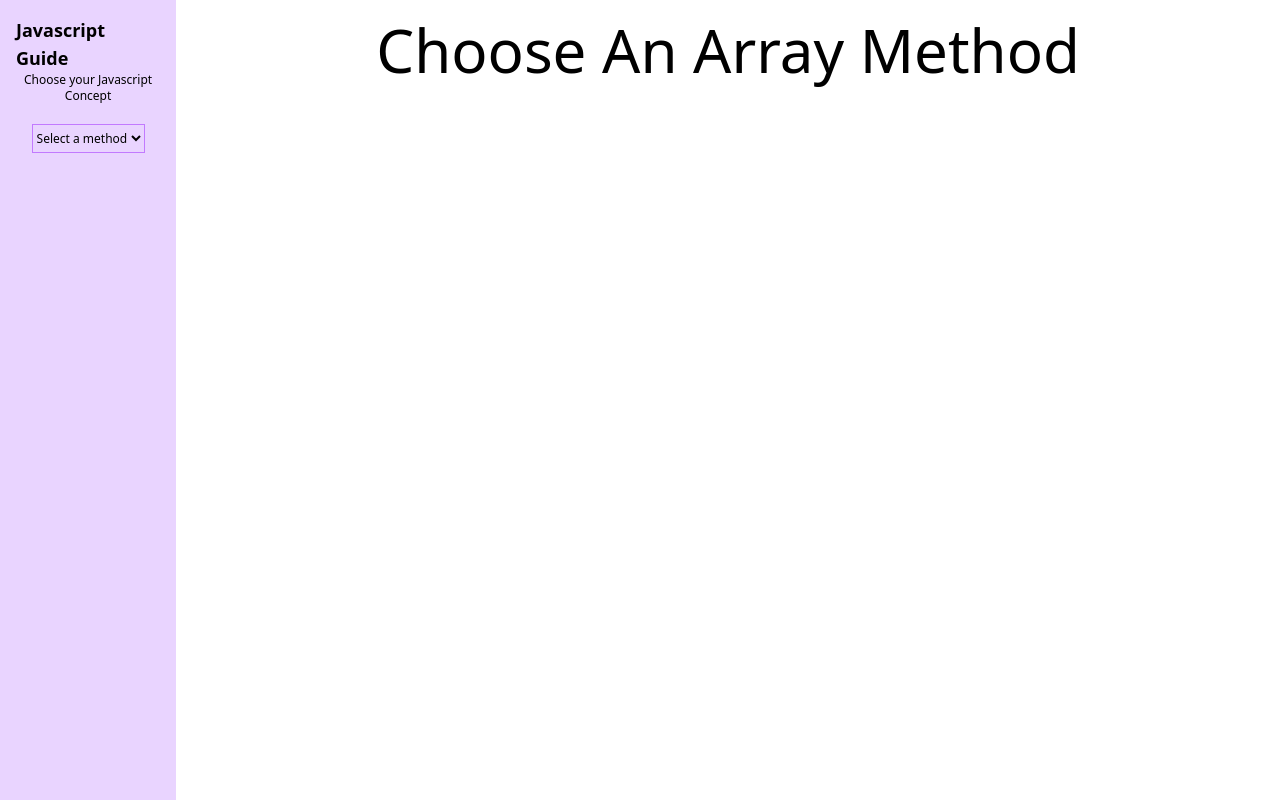
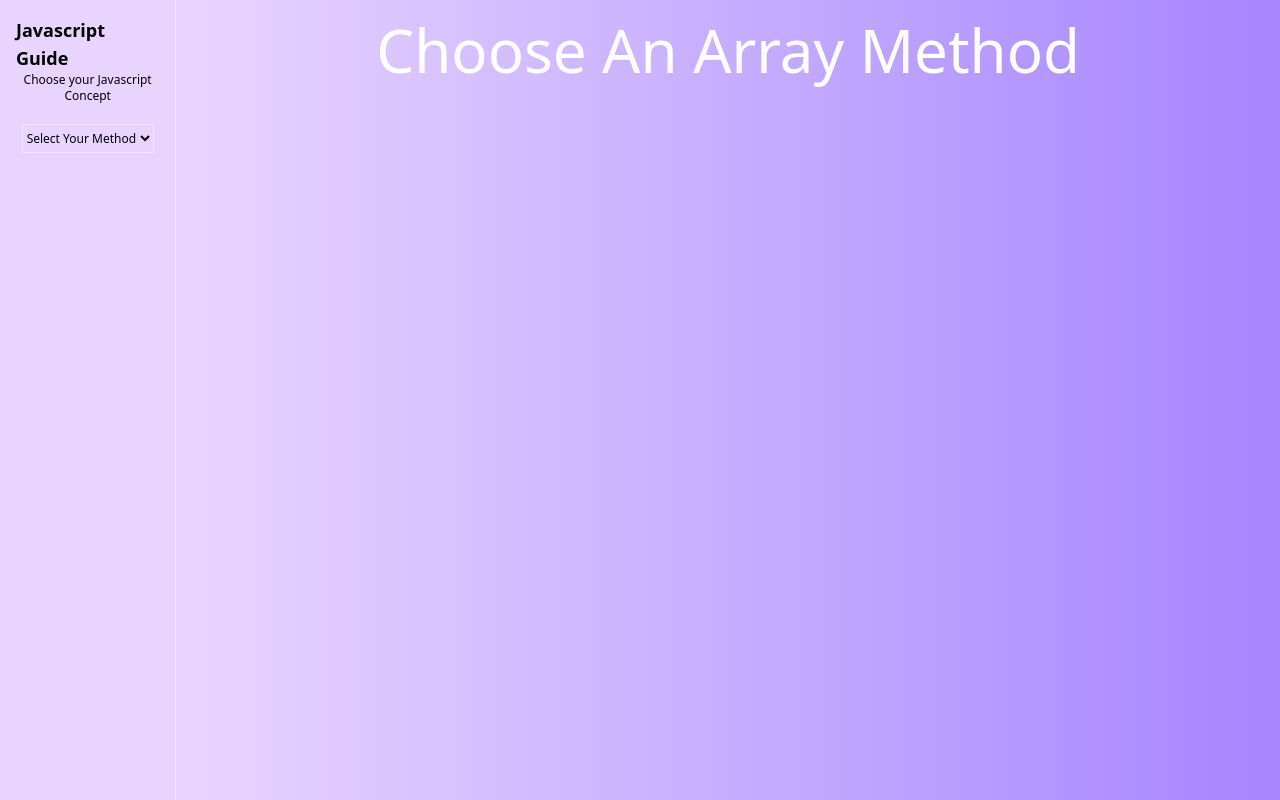
Before and after one commit to Slimboyfat-1979/javascript-tutorial, a Vue app: page / in a window 1280 px wide. Built offline with nearby package versions, Linux system fonts and the light colour scheme.

Commit message:
Changed UX layout and refactored store

```diff
--- a/src/App.vue
+++ b/src/App.vue
@@ -3,32 +3,21 @@ import { onMounted, provide, ref } from 'vue'
 import { mainStore } from './stores/main'
 import Sidebar from '@/components/SideBar.vue'
 
-interface ArrayMethod {
-  id: number
-  name: string
-  category: string
-  description: string
-}
-
 const store = mainStore()
-const arrayMethods = ref<ArrayMethod[]>([])
 
 onMounted(async () => {
   const res = await fetch('arrayMethods.json')
   const data = await res.json()
-  arrayMethods.value = data
+  store.addArrayMethodList(data);
 })
 
-provide('arrayMethods', arrayMethods)
-
-// const selectedMethod = ref<string | null>(null);
 const selectedMethod = store.getMethod()
 </script>
 
 <template>
   <div class="flex">
     <Sidebar />
-    <div class="text-center w-full p-5 text-6xl">
+    <div class="text-center w-full p-5 text-6xl bg-linear-to-r from-purple-200 to-violet-400 text-white">
       <h1 v-if="!selectedMethod">Choose An Array Method</h1>
       <h1 v-else="selectedMethod">Working With {{ selectedMethod.toUpperCase() }}</h1>
     </div>
--- a/src/components/Concepts.vue
+++ b/src/components/Concepts.vue
@@ -1,36 +1,36 @@
 <template>
-    <div class="mt-5">
+   <div class="mt-5" v-if="store.arrayMethodsList.length">
+    <select name="" id="" class="text-xs py-1 border border-purple-100">
+        <option value="">Select Your Method</option>
+        <option v-for="method in store.arrayMethodsList" :key="method.id" value="">{{ method.name }}</option>
+    </select>
+   </div>
+
+</template>
+
+<script setup lang="ts">
+import { mainStore } from '../stores/main';
+
+const store = mainStore();
+// const initialSelect = ref(false)
+
+
+
+
+</script>
+
+    <!-- <div class="mt-5">
         <select @change="selectMethod($event)" name="" id="" class="text-xs py-1 border border-purple-400 ">
             <option disabled selected value="">Select a method</option>
             <option v-for="method in arrayMethods" :value="method.id" :key="method.id">{{  method.name ?? ' ' }}</option>
         </select>
-    </div>
-</template>
+    </div> -->
+<!--
+    // const selectMethod = function(event: Event) {
+//     initialSelect.value = true;
+//     const target = event.target as HTMLSelectElement;
+//     const selectedText = target.options[target.selectedIndex]?.text;
+//     console.log(typeof selectedText);
+//     store.addArraymethod(selectedText ?? '')
 
-<script setup lang="ts">
-import {inject, type Ref, ref} from 'vue';
-import { mainStore } from '../stores/main';
-
-const store = mainStore();
-const initialSelect = ref(false)
-
-interface ArrayMethod {
-    id: number,
-    name: string,
-    category: string,
-    description: string
-}
-
-const arrayMethods = inject<Ref<ArrayMethod[]>>('arrayMethods');
-
-const selectMethod = function(event: Event) {
-    initialSelect.value = true;
-    const target = event.target as HTMLSelectElement;
-    const selectedText = target.options[target.selectedIndex]?.text;
-    console.log(typeof selectedText);
-    store.addArraymethod(selectedText ?? '')
-
-}
-
-
-</script>
+// } -->
--- a/src/components/SideBar.vue
+++ b/src/components/SideBar.vue
@@ -1,7 +1,7 @@
 
 <template>
   <div
-    class="p-4 w-50 h-screen text-black bg-purple-200 flex flex-col items-center boborder-r border-purple-800"
+    class="p-4 w-50 h-screen text-black bg-purple-200 flex flex-col items-center border-r border-purple-100"
   >
     <h1 class="text-lg font-bold">Javascript Guide</h1>
     <p class="text-center text-xs">Choose your Javascript Concept</p>
--- a/src/stores/main.ts
+++ b/src/stores/main.ts
@@ -1,8 +1,20 @@
 import { defineStore } from "pinia";
 import {ref} from 'vue';
 
+interface ArrayMethod {
+    id: number,
+    name: string,
+    category: string,
+    description: string
+}
+
 export const mainStore = defineStore('mainStore', () => {
+    const arrayMethodsList = ref<ArrayMethod[]>([]);
     const arrayMethod = ref('');
+
+    const addArrayMethodList = (methods: ArrayMethod[]) => {
+        arrayMethodsList.value = methods;
+    }
 
     function addArraymethod(method: string) {
         arrayMethod.value = method
@@ -12,5 +24,5 @@ export const mainStore = defineStore('mainStore', () => {
         return arrayMethod;
     }
 
-    return {arrayMethod, addArraymethod, getMethod}
+    return {arrayMethod, addArraymethod, getMethod, addArrayMethodList, arrayMethodsList}
 });
```
